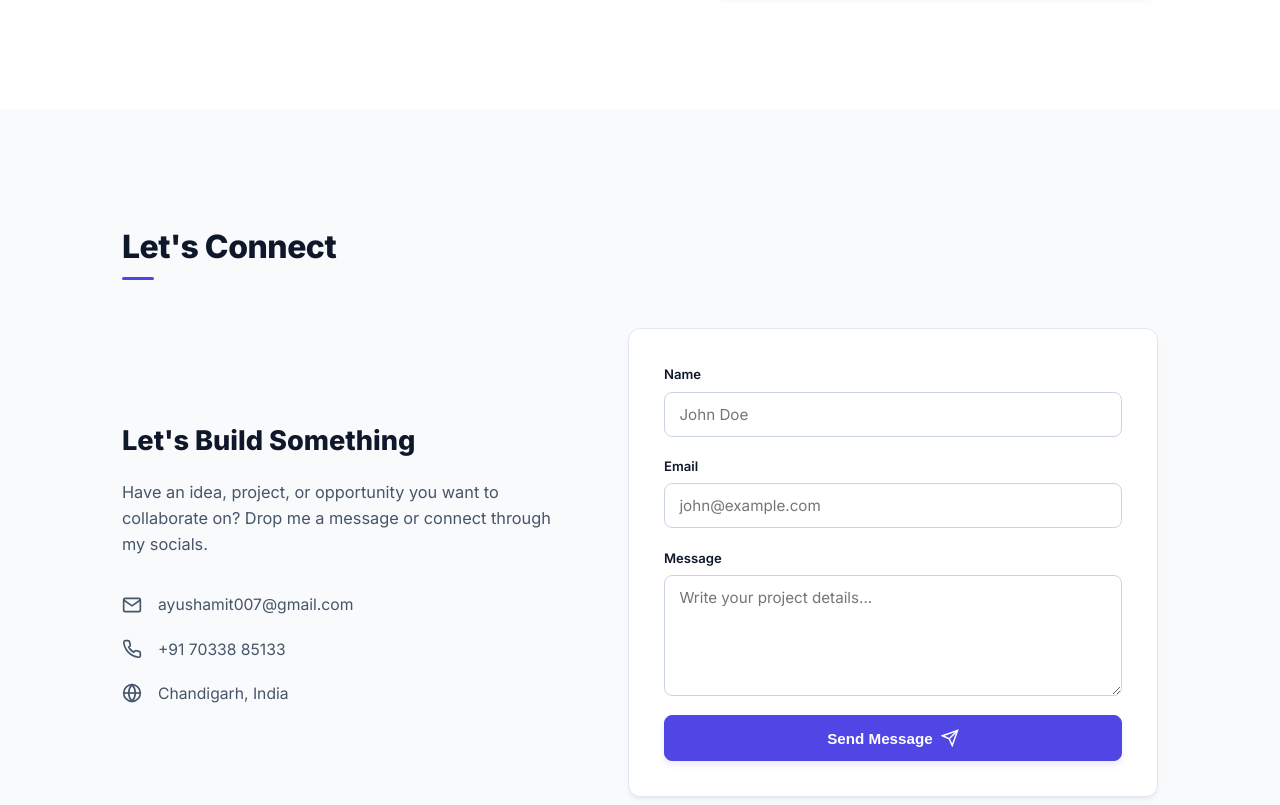
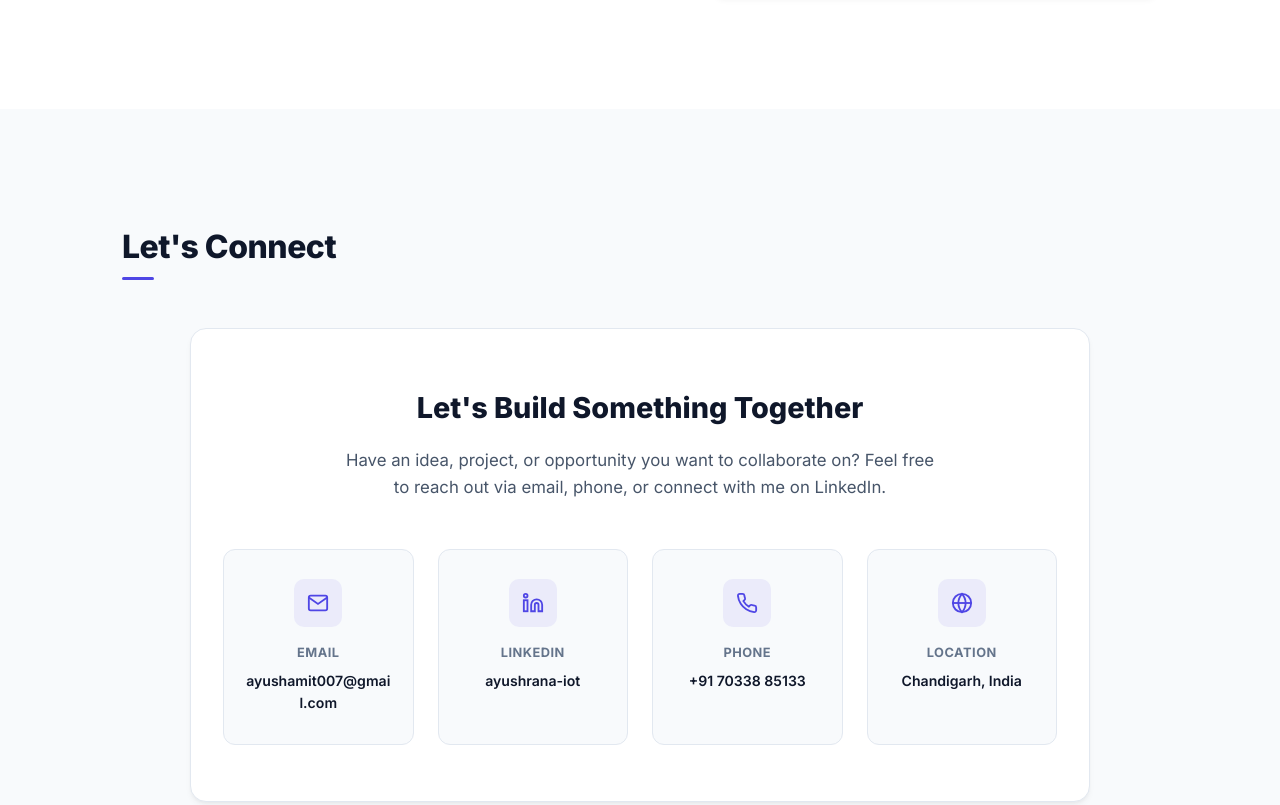
Before and after one commit to me7Ayushrana/knowME, a plain HTML site: page index.html in a window 1280 px wide. Shown: the part 7587-8392 px from the top of the page. Drawn offline with Linux system fonts and the light colour scheme.

Commit message:
feat: simplify contact section with a clean grid and add LinkedIn

```diff
--- a/index.html
+++ b/index.html
@@ -805,62 +805,57 @@
             <div class="container">
                 <h2 class="section-title">Let's Connect</h2>
 
-                <div class="contact-grid">
-                    <!-- Contact Info -->
-                    <div class="contact-info-card">
-                        <h3 class="contact-card-title">Let's Build Something</h3>
-                        <p class="contact-card-text">
-                            Have an idea, project, or opportunity you want to collaborate on? Drop me a message or connect through my socials.
-                        </p>
+                <div class="contact-card-centered">
+                    <h3 class="contact-card-title">Let's Build Something Together</h3>
+                    <p class="contact-card-text">
+                        Have an idea, project, or opportunity you want to collaborate on? Feel free to reach out via email, phone, or connect with me on LinkedIn.
+                    </p>
 
-                        <div class="contact-details">
-                            <div class="contact-detail-item">
-                                <svg viewBox="0 0 24 24" width="20" height="20" stroke="currentColor" stroke-width="2" fill="none">
+                    <div class="contact-methods-grid">
+                        <a href="mailto:ayushamit007@gmail.com" class="contact-method-item">
+                            <div class="contact-icon-wrapper">
+                                <svg viewBox="0 0 24 24" width="22" height="22" stroke="currentColor" stroke-width="2" fill="none">
                                     <path d="M4 4h16c1.1 0 2 .9 2 2v12c0 1.1-.9 2-2 2H4c-1.1 0-2-.9-2-2V6c0-1.1.9-2 2-2z"></path>
                                     <polyline points="22,6 12,13 2,6"></polyline>
                                 </svg>
-                                <a href="mailto:ayushamit007@gmail.com">ayushamit007@gmail.com</a>
                             </div>
-                            <div class="contact-detail-item">
-                                <svg viewBox="0 0 24 24" width="20" height="20" stroke="currentColor" stroke-width="2" fill="none">
+                            <span class="contact-method-label">Email</span>
+                            <span class="contact-method-value">ayushamit007@gmail.com</span>
+                        </a>
+
+                        <a href="https://www.linkedin.com/in/ayushrana-iot/" target="_blank" rel="noopener noreferrer" class="contact-method-item">
+                            <div class="contact-icon-wrapper">
+                                <svg viewBox="0 0 24 24" width="22" height="22" stroke="currentColor" stroke-width="2" fill="none">
+                                    <path d="M16 8a6 6 0 0 1 6 6v7h-4v-7a2 2 0 0 0-2-2 2 2 0 0 0-2 2v7h-4v-7a6 6 0 0 1 6-6z"></path>
+                                    <rect x="2" y="9" width="4" height="12"></rect>
+                                    <circle cx="4" cy="4" r="2"></circle>
+                                </svg>
+                            </div>
+                            <span class="contact-method-label">LinkedIn</span>
+                            <span class="contact-method-value">ayushrana-iot</span>
+                        </a>
+
+                        <a href="tel:+917033885133" class="contact-method-item">
+                            <div class="contact-icon-wrapper">
+                                <svg viewBox="0 0 24 24" width="22" height="22" stroke="currentColor" stroke-width="2" fill="none">
                                     <path d="M22 16.92v3a2 2 0 0 1-2.18 2 19.79 19.79 0 0 1-8.63-3.07 19.5 19.5 0 0 1-6-6 19.79 19.79 0 0 1-3.07-8.67A2 2 0 0 1 4.11 2h3a2 2 0 0 1 2 1.72 12.84 12.84 0 0 0 .7 2.81 2 2 0 0 1-.45 2.11L8.09 9.91a16 16 0 0 0 6 6l1.27-1.27a2 2 0 0 1 2.11-.45 12.84 12.84 0 0 0 2.81.7A2 2 0 0 1 22 16.92z"></path>
                                 </svg>
-                                <a href="tel:+917033885133">+91 70338 85133</a>
                             </div>
-                            <div class="contact-detail-item">
-                                <svg viewBox="0 0 24 24" width="20" height="20" stroke="currentColor" stroke-width="2" fill="none">
+                            <span class="contact-method-label">Phone</span>
+                            <span class="contact-method-value">+91 70338 85133</span>
+                        </a>
+
+                        <div class="contact-method-item no-link">
+                            <div class="contact-icon-wrapper">
+                                <svg viewBox="0 0 24 24" width="22" height="22" stroke="currentColor" stroke-width="2" fill="none">
                                     <circle cx="12" cy="12" r="10"></circle>
                                     <line x1="2" y1="12" x2="22" y2="12"></line>
                                     <path d="M12 2a15.3 15.3 0 0 1 4 10 15.3 15.3 0 0 1-4 10 15.3 15.3 0 0 1-4-10 15.3 15.3 0 0 1 4-10z"></path>
                                 </svg>
-                                <span>Chandigarh, India</span>
                             </div>
+                            <span class="contact-method-label">Location</span>
+                            <span class="contact-method-value">Chandigarh, India</span>
                         </div>
-                    </div>
-
-                    <!-- Contact Form -->
-                    <div class="contact-form-card">
-                        <form id="contact-form" class="form-body">
-                            <div class="form-group">
-                                <label for="form-name">Name</label>
-                                <input type="text" id="form-name" placeholder="John Doe" required>
-                            </div>
-                            <div class="form-group">
-                                <label for="form-email">Email</label>
-                                <input type="email" id="form-email" placeholder="john@example.com" required>
-                            </div>
-                            <div class="form-group">
-                                <label for="form-message">Message</label>
-                                <textarea id="form-message" rows="5" placeholder="Write your project details..." required></textarea>
-                            </div>
-                            <button type="submit" class="btn-submit" id="btn-submit">
-                                <span>Send Message</span>
-                                <svg viewBox="0 0 24 24" width="18" height="18" stroke="currentColor" stroke-width="2" fill="none">
-                                    <line x1="22" y1="2" x2="11" y2="13"></line>
-                                    <polygon points="22 2 15 22 11 13 2 9 22 2"></polygon>
-                                </svg>
-                            </button>
-                        </form>
                     </div>
                 </div>
             </div>
--- a/script.js
+++ b/script.js
@@ -123,43 +123,6 @@ document.addEventListener('DOMContentLoaded', () => {
         }, duration);
     }
 
-
-    /* ==========================================================================
-       5. Contact Form Submission Handling
-       ========================================================================== */
-    const contactForm = document.getElementById('contact-form');
-    const submitBtn = document.getElementById('btn-submit');
-
-    if (contactForm) {
-        contactForm.addEventListener('submit', (e) => {
-            e.preventDefault();
-
-            const name = document.getElementById('form-name').value.trim();
-            const email = document.getElementById('form-email').value.trim();
-            const message = document.getElementById('form-message').value.trim();
-
-            if (!name || !email || !message) {
-                showToast("Please complete all fields.");
-                return;
-            }
-
-            // Disable submit button and show loading state
-            if (submitBtn) {
-                submitBtn.disabled = true;
-                const originalText = submitBtn.innerHTML;
-                submitBtn.innerHTML = '<span>Sending...</span>';
-
-                // Mock network delay (1.0s)
-                setTimeout(() => {
-                    showToast("Message sent successfully! I will get in touch shortly.");
-                    contactForm.reset();
-
-                    submitBtn.disabled = false;
-                    submitBtn.innerHTML = originalText;
-                }, 1000);
-            }
-        });
-    }
 
 
     /* ==========================================================================
--- a/styles.css
+++ b/styles.css
@@ -924,20 +924,19 @@ section:nth-of-type(even) {
 }
 
 /* --- Contact Section --- */
-.contact-grid {
-    display: grid;
-    grid-template-columns: 1fr 1.2fr;
-    gap: 4rem;
-}
-
-.contact-info-card {
-    display: flex;
-    flex-direction: column;
-    justify-content: center;
+.contact-card-centered {
+    text-align: center;
+    max-width: 900px;
+    margin: 0 auto;
+    padding: 3.5rem 2rem;
+    background: var(--card-bg);
+    border: 1px solid var(--card-border);
+    border-radius: 16px;
+    box-shadow: var(--card-shadow);
 }
 
 .contact-card-title {
-    font-size: 1.7rem;
+    font-size: 1.8rem;
     font-weight: 800;
     margin-bottom: 1rem;
     color: var(--text-primary);
@@ -945,102 +944,74 @@ section:nth-of-type(even) {
 
 .contact-card-text {
     color: var(--text-secondary);
-    font-size: 1.02rem;
-    margin-bottom: 2.2rem;
+    font-size: 1.05rem;
+    max-width: 600px;
+    margin: 0 auto 3rem auto;
     line-height: 1.6;
 }
 
-.contact-details {
+.contact-methods-grid {
+    display: grid;
+    grid-template-columns: repeat(4, 1fr);
+    gap: 1.5rem;
+}
+
+.contact-method-item {
     display: flex;
     flex-direction: column;
-    gap: 1.2rem;
-}
-
-.contact-detail-item {
-    display: flex;
-    align-items: center;
-    gap: 1rem;
-    font-size: 0.98rem;
-    color: var(--text-secondary);
-}
-
-.contact-detail-item a {
-    color: var(--text-secondary);
-    text-decoration: none;
-    transition: var(--transition-smooth);
-}
-
-.contact-detail-item a:hover {
-    color: var(--accent-color);
-}
-
-.contact-form-card {
-    background: var(--card-bg);
+    align-items: center;
+    padding: 1.8rem 1.2rem;
+    background: var(--bg-secondary);
     border: 1px solid var(--card-border);
     border-radius: 12px;
-    padding: 2.2rem;
-    box-shadow: var(--card-shadow);
-}
-
-.form-body {
-    display: flex;
-    flex-direction: column;
-    gap: 1.2rem;
-}
-
-.form-group {
-    display: flex;
-    flex-direction: column;
-    gap: 0.4rem;
-}
-
-.form-group label {
-    font-size: 0.82rem;
+    text-decoration: none;
+    transition: var(--transition-smooth);
+    color: inherit;
+    cursor: pointer;
+}
+
+.contact-method-item.no-link {
+    cursor: default;
+}
+
+.contact-method-item:not(.no-link):hover {
+    transform: translateY(-4px);
+    border-color: var(--accent-color);
+    box-shadow: 0 10px 20px rgba(79, 70, 229, 0.05);
+}
+
+.contact-icon-wrapper {
+    width: 48px;
+    height: 48px;
+    border-radius: 10px;
+    background: rgba(79, 70, 229, 0.08);
+    color: var(--accent-color);
+    display: flex;
+    align-items: center;
+    justify-content: center;
+    margin-bottom: 1rem;
+    transition: var(--transition-smooth);
+}
+
+.contact-method-item:not(.no-link):hover .contact-icon-wrapper {
+    background: var(--accent-color);
+    color: #ffffff;
+}
+
+.contact-method-label {
+    font-size: 0.8rem;
+    font-weight: 700;
+    text-transform: uppercase;
+    letter-spacing: 0.5px;
+    color: var(--text-muted);
+    margin-bottom: 0.4rem;
+}
+
+.contact-method-value {
+    font-size: 0.88rem;
     font-weight: 600;
     color: var(--text-primary);
-}
-
-.form-group input,
-.form-group textarea {
-    background: var(--bg-primary);
-    border: 1px solid #cbd5e1;
-    border-radius: 8px;
-    padding: 0.75rem 0.9rem;
-    color: var(--text-primary);
-    font-family: var(--font-sans);
-    font-size: 0.95rem;
-    transition: var(--transition-smooth);
-}
-
-.form-group input:focus,
-.form-group textarea:focus {
-    outline: none;
-    border-color: var(--accent-color);
-    box-shadow: 0 0 0 3px rgba(79, 70, 229, 0.1);
-}
-
-.btn-submit {
-    display: inline-flex;
-    align-items: center;
-    justify-content: center;
-    gap: 0.5rem;
-    padding: 0.8rem 1.6rem;
-    background: var(--accent-color);
-    border: 1px solid var(--accent-color);
-    color: #ffffff;
-    border-radius: 8px;
-    font-weight: 600;
-    font-size: 0.95rem;
-    cursor: pointer;
-    transition: var(--transition-smooth);
-    box-shadow: 0 4px 6px rgba(79, 70, 229, 0.1);
-}
-
-.btn-submit:hover {
-    background: var(--accent-dark);
-    border-color: var(--accent-dark);
-    box-shadow: 0 6px 12px rgba(79, 70, 229, 0.2);
-    transform: translateY(-1px);
+    word-break: break-all;
 }
 
 /* --- Footer --- */
@@ -1474,8 +1445,7 @@ section:nth-of-type(even) {
     }
 
     .about-grid,
-    .education-layout,
-    .contact-grid {
+    .education-layout {
         grid-template-columns: 1fr;
         gap: 2.5rem;
     }
@@ -1572,6 +1542,16 @@ section:nth-of-type(even) {
         flex-wrap: wrap;
         justify-content: center;
     }
+
+    .contact-methods-grid {
+        grid-template-columns: repeat(2, 1fr);
+    }
+}
+
+@media (max-width: 480px) {
+    .contact-methods-grid {
+        grid-template-columns: 1fr;
+    }
 }
 
 @media (prefers-reduced-motion: reduce) {
```
